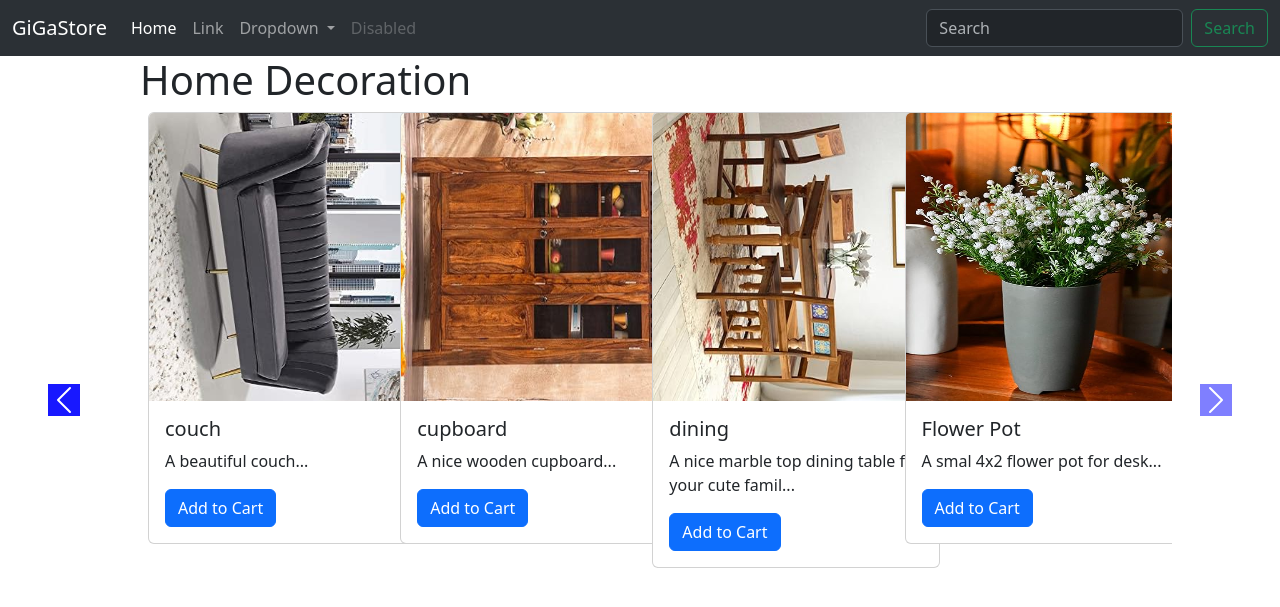
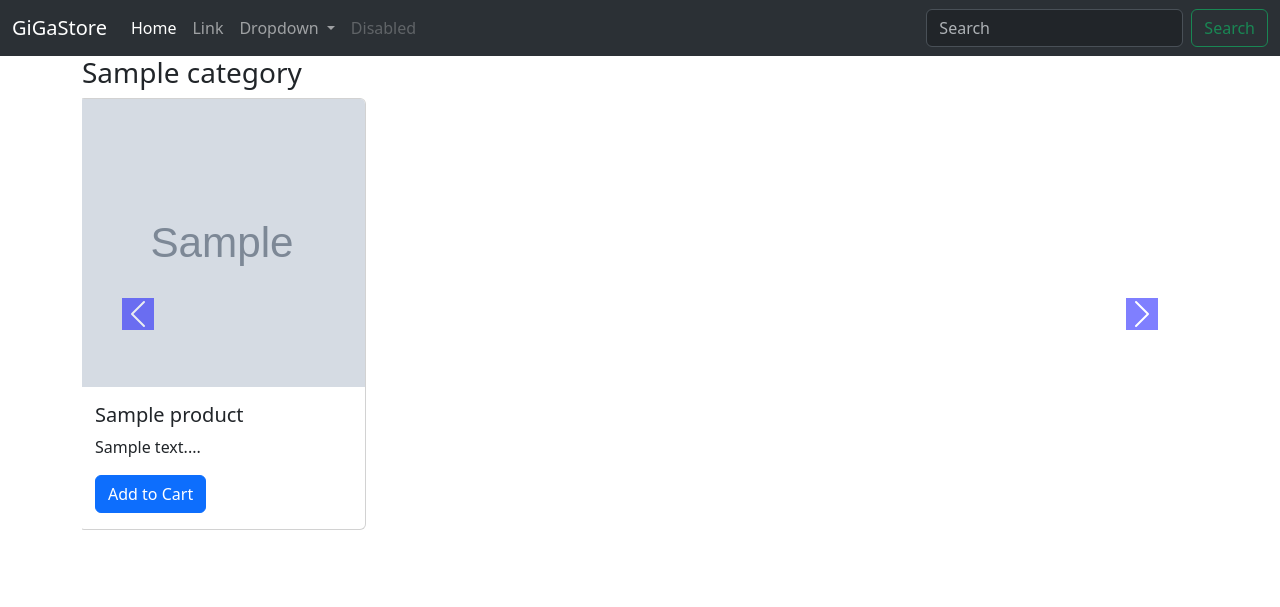
Before and after one commit to amankumar1019/GigaStore, a Django app: template shop/templates/shop/index.html in a window 1280 px wide. Shown: the top 607 px of the page. Run offline with Django 5.2, Linux system fonts and the light colour scheme; data comes from the database, SQL or seed files in the repository; both versions use the stored data as it was after the commit; the template is opened without the code that fills it: values that come from a table or form of the project are taken from there, most other values are stand-ins (such as "Sample title", 1, 10 or a date in 2020); grey boxes marked "Sample" are stand-in pictures.

Commit message:
added categorywise display of products at index page

```diff
--- a/shop/templates/shop/index.html
+++ b/shop/templates/shop/index.html
@@ -32,40 +32,47 @@
 
 {% block body %}
     {% load static %}
-    <section class="productSection1">
+    {% for category, products in products_by_category.items %}
+    <section class="productSection">
         <div class="container">
-            <h1>Home Decoration</h1>
-            <div id="carouselExampleInterval" class="carousel slide" data-bs-ride="carousel">
-              <div class="container carousel-inner">
-                <div class="carousel-item active" data-bs-interval="10000">
-                <!-- cards start here-->
-                {% for product in products|slice:"0:" %}
+            <h3>{{ category }}</h3>
+            <div id="carousel-{{ forloop.counter }}" class="carousel slide" data-bs-ride="carousel">
+
+              <div class="carousel-inner">
+                <div class="carousel-item active">
+                    <div class="row">
+                      {% for product in products %}
                           <div class="col-xs-4 col-sm-4 col-md-3">
                               <div class="card" style="width: 18rem;">
                                 <img src="/media/{{ product.image }}" class="card-img-top" alt="...">
                                 <div class="card-body">
                                   <h5 class="card-title">{{ product.product_name }}</h5>
-                            <p class="card-text">{{ product.description|slice:"0:50"}}...</p>
+                                  <p class="card-text">{{ product.description|slice:"0:50" }}...</p>
                                   <a href="#" class="btn btn-primary">Add to Cart</a>
                                 </div>
                               </div>
                           </div>
+                          <!-- Create a new carousel-item for every 4 products -->
                           {% if forloop.counter|divisibleby:4 and not forloop.last %}
-                        </div>
-                        <div class="carousel-item" data-bs-interval="10000">
+                              </div> <!-- end of row -->
+                          </div> <!-- end of carousel-item -->
+                          <div class="carousel-item">
+                              <div class="row">
                           {% endif %}
                       {% endfor %}
                     </div>
                 </div>
               </div>
-            <button class="carousel-control-prev" type="button" data-bs-target="#carouselExampleInterval" data-bs-slide="prev">
+              <button class="carousel-control-prev" type="button" data-bs-target="#carousel-{{ forloop.counter }}" data-bs-slide="prev">
                   <span class="carousel-control-prev-icon" aria-hidden="true"></span>
                   <span class="visually-hidden">Previous</span>
               </button>
-            <button class="carousel-control-next" type="button" data-bs-target="#carouselExampleInterval" data-bs-slide="next">
+              <button class="carousel-control-next" type="button" data-bs-target="#carousel-{{ forloop.counter }}" data-bs-slide="next">
                   <span class="carousel-control-next-icon" aria-hidden="true"></span>
                   <span class="visually-hidden">Next</span>
               </button>
             </div>
+        </div>
     </section>
+    {% endfor %}
 {% endblock %}
```
Also changed, not shown: shop/views.py (+10 -5 lines), db.sqlite3, media/shop/images/LgFridge.jpeg (added), media/shop/images/TitanRaga4.jpeg (added), media/shop/images/WhirpoolFridge.jpeg (added), media/shop/images/appleWatch.jpeg (added), media/shop/images/appleWatch3.jpeg (added), media/shop/images/armaniWatch.jpeg (added), media/shop/images/gshock.jpeg (added), media/shop/images/iphone.jpeg (added), media/shop/images/smartWatch.jpeg (added), media/shop/images/titanRaga.jpeg (added), media/shop/images/titanRaga2.jpeg (added), media/shop/images/titanRaga3.jpeg (added). Lines whose indentation alone changed are shown as unchanged.
